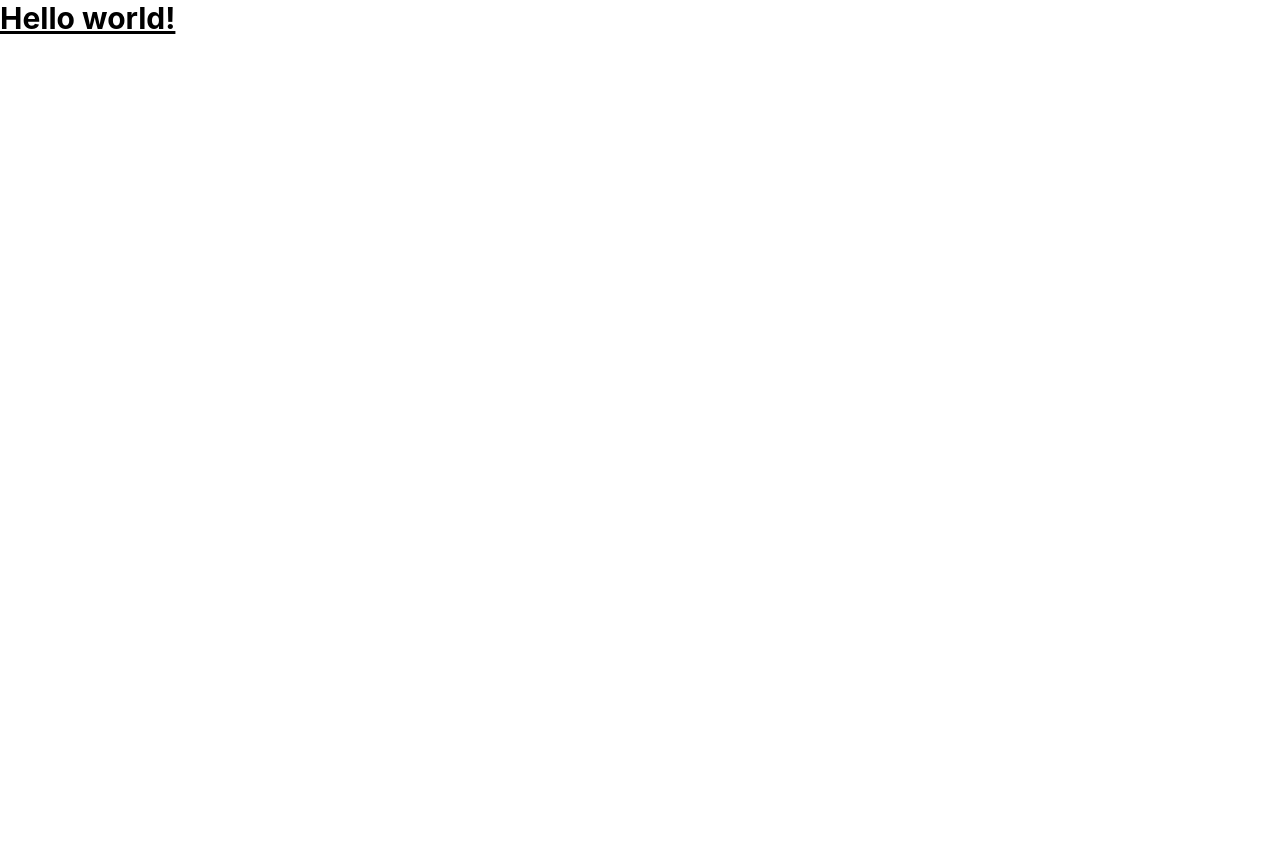
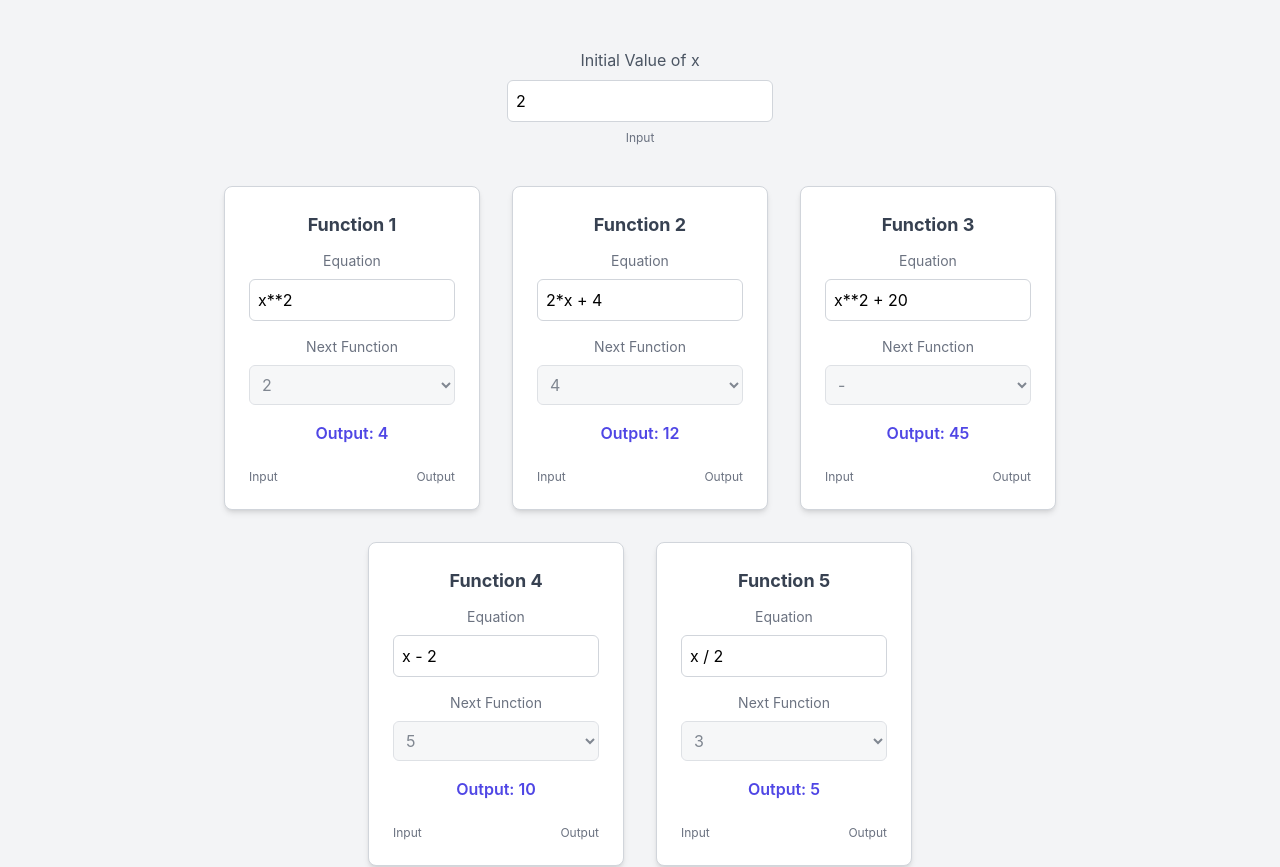
Before and after one commit to smilegupta/math-link, a React (Vite) app: page / in a window 1280 px wide. Shown: the top 867 px of the page. Before the commit the page ends 800 px from the top, so only its background shows below. Built offline with nearby package versions, Linux system fonts and the light colour scheme.

Commit message:
feat: added basic functionlaity

```diff
--- a/src/App.tsx
+++ b/src/App.tsx
@@ -1,7 +1,9 @@
+import FunctionChain from "./components/FunctionChain";
+
 function App() {
   return (
     <div>
-      <h1 className="text-3xl font-bold underline">Hello world!</h1>
+      <FunctionChain />
     </div>
   );
 }
--- /dev/null
+++ b/src/components/FunctionCard.tsx
@@ -0,0 +1,97 @@
+// src/components/FunctionCard.tsx
+import React, { useState, useEffect } from "react";
+
+interface FunctionCardProps {
+  id: number;
+  equation: string;
+  setEquation: (id: number, value: string) => void;
+  output: number | string;
+  nextFunction: string;
+}
+
+const FunctionCard: React.FC<FunctionCardProps> = ({
+  id,
+  equation,
+  setEquation,
+  output,
+  nextFunction,
+}) => {
+  const [inputValue, setInputValue] = useState<string>(equation);
+  const [error, setError] = useState<string | null>(null);
+  const [displayOutput, setDisplayOutput] = useState<number | string | null>(
+    null
+  );
+
+  useEffect(() => {
+    if (!error && inputValue) {
+      setDisplayOutput(output);
+    } else {
+      setDisplayOutput(null);
+    }
+  }, [error, inputValue, output]);
+
+  const isValidEquation = (input: string) => {
+    if (!/^[\d\s+\-*/^x]+$/.test(input)) {
+      setError("Only numbers, 'x', and +, -, *, /, ^ are allowed.");
+      return false;
+    }
+
+    if (/^\d+$/.test(input) || input === "x") {
+      setError(null);
+      return true;
+    }
+
+    const operands = input.split(/[+\-*/^]/).filter(Boolean);
+    if (operands.length < 2) {
+      setError("Operators require at least two operands.");
+      return false;
+    }
+
+    setError(null);
+    return true;
+  };
+
+  const handleInputChange = (e: React.ChangeEvent<HTMLInputElement>) => {
+    const input = e.target.value;
+    setInputValue(input);
+
+    if (isValidEquation(input)) {
+      setEquation(id, input);
+    }
+  };
+
+  return (
+    <div className="relative p-6 bg-white shadow-md rounded-lg w-64 border border-gray-300 flex flex-col items-center">
+      <h3 className="font-bold text-lg text-gray-700 mb-3">Function {id}</h3>
+      <label className="block text-sm text-gray-500">Equation</label>
+      <input
+        type="text"
+        className={`border rounded-md w-full mt-2 p-2 focus:outline-none ${
+          error ? "border-red-500" : "border-gray-300"
+        } focus:ring-2 ${
+          error ? "focus:ring-red-500" : "focus:ring-indigo-500"
+        } transition duration-200`}
+        value={inputValue}
+        onChange={handleInputChange}
+        placeholder="e.g., x * 2 + 3"
+      />
+      {error && <p className="text-red-500 text-xs mt-1">{error}</p>}
+      <label className="block text-sm text-gray-500 mt-4">Next Function</label>
+      <select
+        className="border border-gray-300 rounded-md w-full mt-2 p-2 bg-gray-100 text-gray-600 cursor-not-allowed"
+        disabled
+      >
+        <option>{nextFunction}</option>
+      </select>
+      <div className="mt-4 font-semibold text-indigo-600">
+        Output: {displayOutput !== null ? displayOutput : ""}
+      </div>
+      <div className="flex justify-between w-full text-gray-500 text-xs mt-6">
+        <span>Input</span>
+        <span>Output</span>
+      </div>
+    </div>
+  );
+};
+
+export default FunctionCard;
--- /dev/null
+++ b/src/components/FunctionChain.tsx
@@ -0,0 +1,118 @@
+import React, { useState, useEffect } from "react";
+import FunctionCard from "./FunctionCard";
+
+const INITIAL_VALUE = 2;
+
+const FunctionChain: React.FC = () => {
+  const [initialValue, setInitialValue] = useState<number>(INITIAL_VALUE);
+  const [equations, setEquations] = useState<{ [key: number]: string }>({
+    1: "x**2",
+    2: "2*x + 4",
+    3: "x**2 + 20",
+    4: "x - 2",
+    5: "x / 2",
+  });
+  const [outputs, setOutputs] = useState<{ [key: number]: number | string }>(
+    {}
+  );
+
+  const calculate = (equation: string, input: number): number | string => {
+    try {
+      return eval(equation.replace(/x/g, input.toString()));
+    } catch (err) {
+      console.error(err);
+      return "Error";
+    }
+  };
+
+  const updateChain = () => {
+    const output1 = calculate(equations[1], initialValue);
+    const output2 = calculate(equations[2], Number(output1));
+    const output4 = calculate(equations[4], Number(output2));
+    const output5 = calculate(equations[5], Number(output4));
+    const output3 = calculate(equations[3], Number(output5));
+
+    setOutputs({
+      1: output1,
+      2: output2,
+      3: output3,
+      4: output4,
+      5: output5,
+    });
+  };
+
+  useEffect(() => {
+    updateChain();
+  }, [initialValue, equations]);
+
+  const setEquation = (id: number, value: string) => {
+    setEquations((prev) => ({ ...prev, [id]: value }));
+  };
+
+  return (
+    <div className="relative flex flex-col items-center bg-gray-100 min-h-screen py-12 px-4">
+      <div className="flex flex-col items-center mb-10">
+        <label className="text-gray-600 mb-2">Initial Value of x</label>
+        <input
+          type="number"
+          value={initialValue}
+          onChange={(e) => setInitialValue(Number(e.target.value))}
+          className="border border-gray-300 rounded-md p-2 focus:outline-none focus:ring-2 focus:ring-indigo-500"
+        />
+        <span className="text-xs text-gray-500 mt-2">Input</span>
+      </div>
+
+      <div className="flex space-x-8 mb-8">
+        <FunctionCard
+          id={1}
+          equation={equations[1]}
+          setEquation={setEquation}
+          output={outputs[1]}
+          nextFunction="2"
+        />
+        <FunctionCard
+          id={2}
+          equation={equations[2]}
+          setEquation={setEquation}
+          output={outputs[2]}
+          nextFunction="4"
+        />
+        <FunctionCard
+          id={3}
+          equation={equations[3]}
+          setEquation={setEquation}
+          output={outputs[3]}
+          nextFunction="-"
+        />
+      </div>
+
+      <div className="flex space-x-8 mb-8">
+        <FunctionCard
+          id={4}
+          equation={equations[4]}
+          setEquation={setEquation}
+          output={outputs[4]}
+          nextFunction="5"
+        />
+        <FunctionCard
+          id={5}
+          equation={equations[5]}
+          setEquation={setEquation}
+          output={outputs[5]}
+          nextFunction="3"
+        />
+      </div>
+
+      {/* Output Section */}
+      <div className="flex flex-col items-center">
+        <label className="text-gray-600 mb-2">Final Output (y)</label>
+        <div className="font-bold text-xl text-indigo-700 bg-indigo-100 py-2 px-4 rounded-md shadow-md">
+          {outputs[3]}
+        </div>
+        <span className="text-xs text-gray-500 mt-2">Output</span>
+      </div>
+    </div>
+  );
+};
+
+export default FunctionChain;
```
